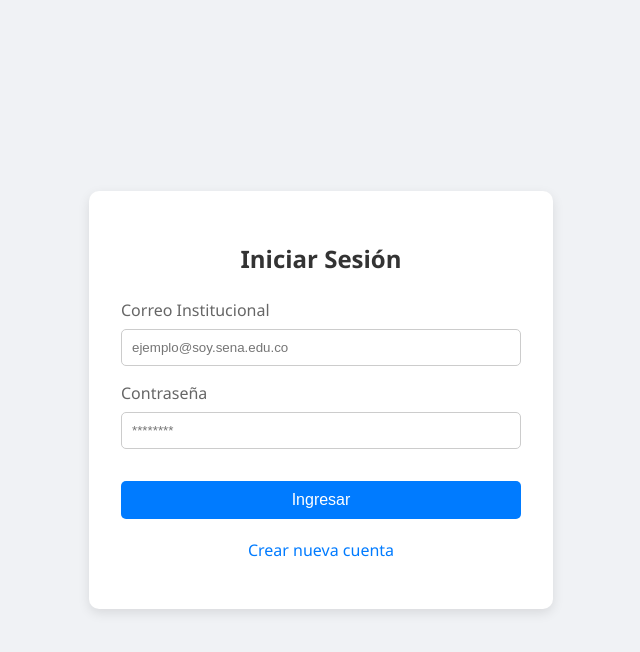
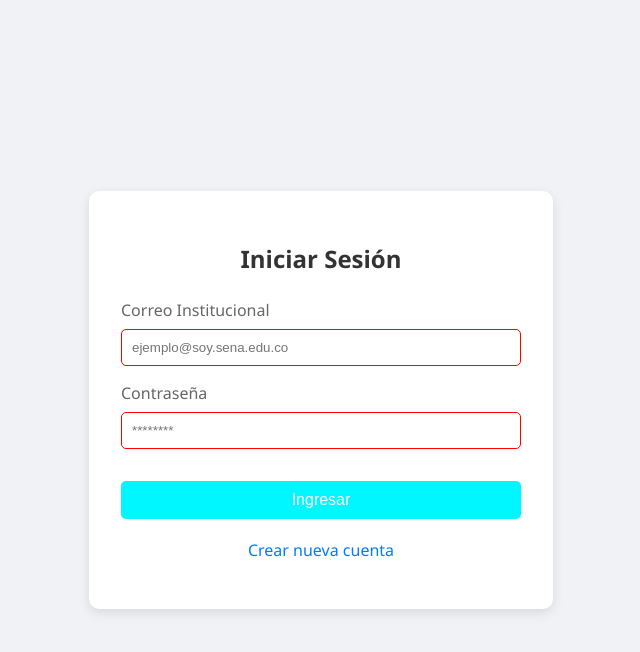
Before and after one commit to BlackT1221/aprendices-demo, a Django app: page /login/ in a window 1280 px wide. Shown: the top 652 px of the page, without its empty margins (319-959 px from the left). Run offline with Django 5.2, Linux system fonts and the light colour scheme.

Commit message:
Cambio de color al login

```diff
--- a/usuarios/templates/login.html
+++ b/usuarios/templates/login.html
@@ -10,8 +10,8 @@
         h2 { text-align: center; color: #333; margin-bottom: 1.5rem; }
         .form-group { margin-bottom: 1rem; }
         label { display: block; margin-bottom: 0.5rem; color: #666; }
-        input { width: 100%; padding: 10px; border: 1px solid #ccc; border-radius: 5px; box-sizing: border-box; }
-        button { width: 100%; padding: 10px; background-color: #007bff; color: white; border: none; border-radius: 5px; cursor: pointer; font-size: 1rem; margin-top: 1rem;}
+        input { width: 100%; padding: 10px; border: 1px solid #ff0000; border-radius: 5px; box-sizing: border-box; }
+        button { width: 100%; padding: 10px; background-color: #00f7ff; color: white; border: none; border-radius: 5px; cursor: pointer; font-size: 1rem; margin-top: 1rem;}
         button:hover { background-color: #0056b3; }
         .alert { padding: 10px; margin-bottom: 1rem; border-radius: 5px; font-size: 0.9rem; }
         .alert.error { background-color: #f8d7da; color: #721c24; border: 1px solid #f5c6cb; }
```
